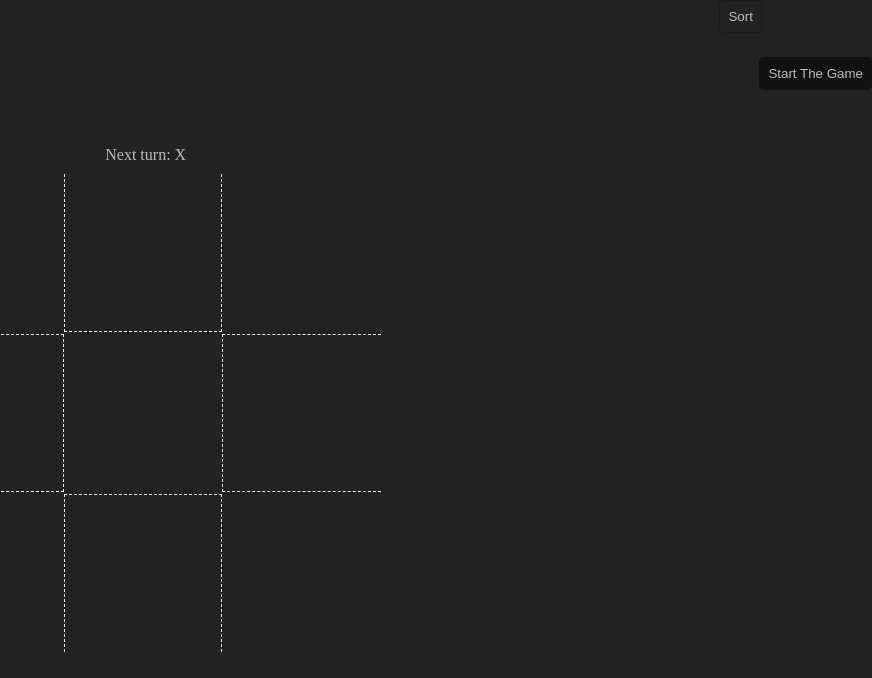
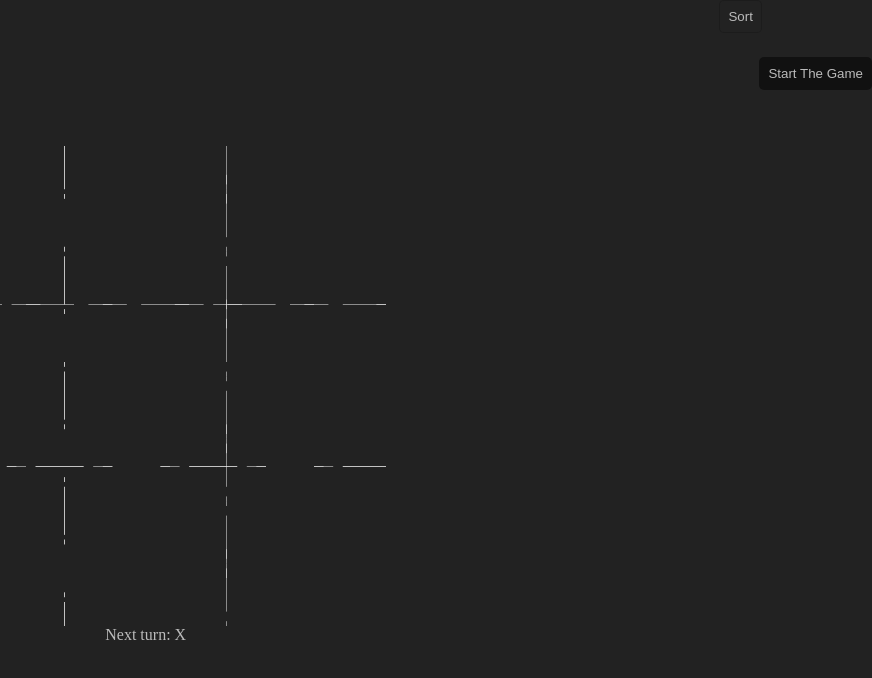
Before and after one commit to abdulrahmanhatem/tic-tac-toe, a React (Create React App) app: page / in a window 1280 px wide. Shown: the top 678 px of the page, without its empty margins (408-1280 px from the left). Built offline with nearby package versions, Linux system fonts and the light colour scheme.

Commit message:
add game dashlines

```diff
--- a/src/App.js
+++ b/src/App.js
@@ -1,4 +1,4 @@
-import {useState} from "react";
+import {useState, memo} from "react";
 
 function Square({value, onSquareClick, win}){
 
@@ -24,20 +24,17 @@ export function Board({xIsNext, squares, onPlay, getCurrent}) {
   function handleClick (i) {
     const nextSquares = squares.slice();
 
-
     if (squares[i] || winner){
       return;
     }
     getCurrent(i)
     nextSquares[i] = xIsNext ? "X" : "O";
     onPlay(nextSquares);
-
-
   }
 
   return (
     <>
-    <div className="status">{status}</div>
+
     <div className="list">
       {squares.map((square, i) => {
         let win;
@@ -47,7 +44,9 @@ export function Board({xIsNext, squares, onPlay, getCurrent}) {
 
         return <Square value={squares[i]} onSquareClick={() => handleClick(i)} key={i} win={win}  getSquare={getCurrent}/>;
       })}
+      <DashedLines count={4}/>
     </div>
+    <div className="status">{status}</div>
 
     </>
   );
@@ -137,3 +136,38 @@ function calculateWinner(squares){
   }
   return null
 }
+
+let DashedLines = memo(function DashedLines({count}){
+  return (
+    [...Array(count)].map((li, i) => <DashedLine key={i}/>)
+  )
+})
+
+function DashedLine(){
+  let random = Math.ceil(60 * Math.random()) ;
+  return (
+    <svg viewBox="0 0 100 100"className="dashed">
+    <path
+        d="M 0 0 L 0 100 z"
+        stroke-miterlimit="0"
+        fill="none"
+        stroke="#fff"
+        stroke-width=".2"
+        stroke-dasharray={
+          `
+          ${Math.ceil(10)}
+          ${Math.ceil(6 * Math.random())}
+          ${Math.ceil(5 * Math.random())}
+        `
+        }
+        stroke-dashoffset="1">
+        <animate
+            attributeName="stroke-dashoffset"
+            values="10;0"
+            dur="30s"
+            calcMode="linear"
+            repeatCount="indefinite" />
+    </path>
+  </svg>
+  )
+}
--- a/src/styles.css
+++ b/src/styles.css
@@ -35,34 +35,49 @@ ul{
   block-size: calc(30 * var(--view-ration));
   display: flex;
   flex-wrap: wrap;
+  position: relative;
 }
 .square {
   background-color: transparent;
-  border: 1px dashed #eee;
+  border: none;
   color: #bbb;
   font-size: calc(1 * var(--view-ration));
   font-weight: bold;
-  inline-size: 33%;
-  block-size: 33%;;
+  inline-size: 33.333%;
+  block-size: 33.333%;;
   padding: 0;
   text-align: center;
   cursor: pointer;
 }
-.square:nth-of-type(odd){
-  border:none;
+svg.dashed {
+  position: absolute;
+  z-index: -1;
+  width: 100%;
+  height: 100%;
 }
-.square:nth-of-type(2){
-  border-block-start:none;
+svg.dashed:nth-of-type(1) {
+  inset-inline-start: 33%;
+  inset-block-start: 0;
 }
-.square:nth-of-type(4){
-  border-inline-start:none;
+svg.dashed:nth-of-type(2){
+  inset-inline-start: 66.66%;
+  inset-block-start: 0;
 }
-.square:nth-of-type(6){
-  border-inline-end:none;
+svg.dashed:nth-of-type(3){
+  inset-inline-start: 0;
+  inset-block-start: 33%;
+  rotate: 0 0 1 90deg;
 }
-.square:nth-of-type(8){
-  border-block-end:none;
+svg.dashed:nth-of-type(4){
+  inset-inline-start: 0;
+  inset-block-start: 66.66%;
+  rotate: 0 0 1 90deg;
 }
+
+
+
+
+
 .square.win{
   background: #003100;
 }
```
Also changed, not shown: 1 other file (tests, documents, lock files or other folders).
